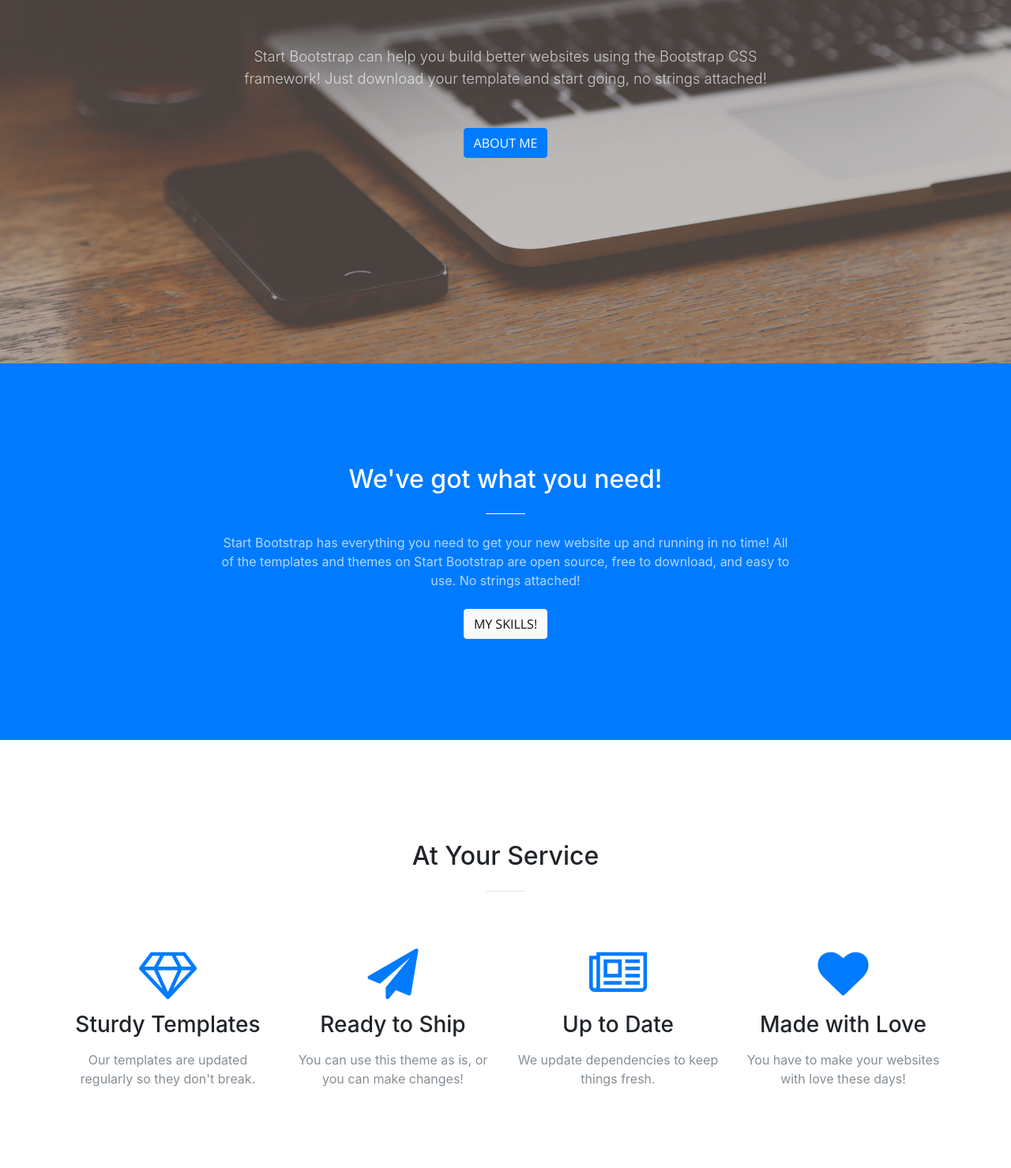
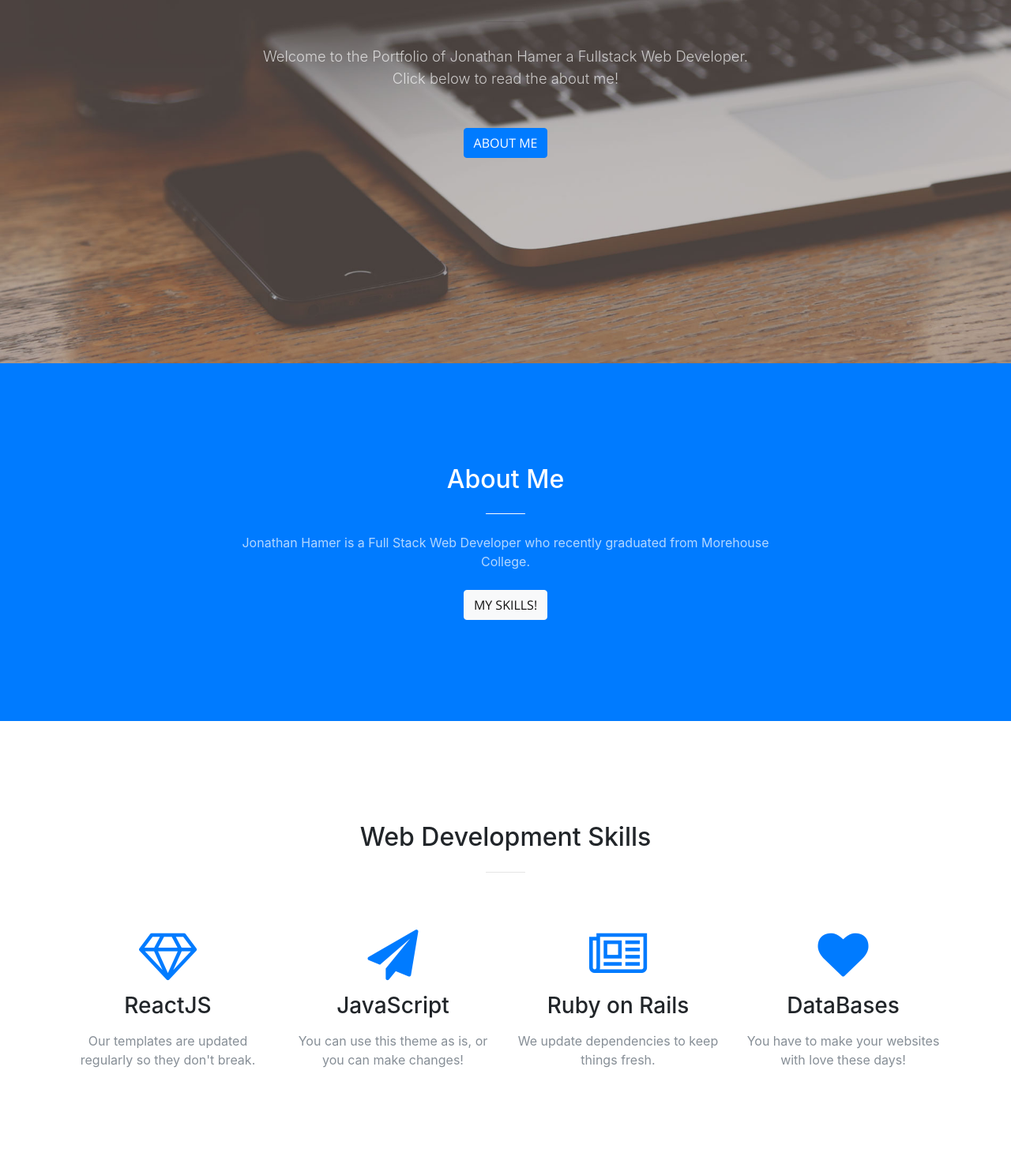
Before and after one commit to hamerjjh/hamerjjh.github.io, a website with bundled scripts: page index.html in a window 1280 px wide. Shown: the part 340-1819 px from the top of the page at 79% size. Built offline with nearby package versions, Linux system fonts and the light colour scheme.

```diff
--- a/index.html
+++ b/index.html
@@ -64,7 +64,7 @@
             <hr>
           </div>
           <div class="col-lg-8 mx-auto">
-            <p class="text-faded mb-5">Start Bootstrap can help you build better websites using the Bootstrap CSS framework! Just download your template and start going, no strings attached!</p>
+            <p class="text-faded mb-5">Welcome to the Portfolio of Jonathan Hamer a Fullstack Web Developer. </br>Click below to read the about me!</p>
             <a class="btn btn-primary btn-xl js-scroll-trigger" href="#about">About Me</a>
           </div>
         </div>
@@ -75,9 +75,9 @@
       <div class="container">
         <div class="row">
           <div class="col-lg-8 mx-auto text-center">
-            <h2 class="section-heading text-white">We've got what you need!</h2>
+            <h2 class="section-heading text-white">About Me</h2>
             <hr class="light my-4">
-            <p class="text-faded mb-4">Start Bootstrap has everything you need to get your new website up and running in no time! All of the templates and themes on Start Bootstrap are open source, free to download, and easy to use. No strings attached!</p>
+            <p class="text-faded mb-4">Jonathan Hamer is a Full Stack Web Developer who recently graduated from Morehouse College.  </p>
             <a class="btn btn-light btn-xl js-scroll-trigger" href="#services">My Skills!</a>
           </div>
         </div>
@@ -88,7 +88,7 @@
       <div class="container">
         <div class="row">
           <div class="col-lg-12 text-center">
-            <h2 class="section-heading">At Your Service</h2>
+            <h2 class="section-heading">Web Development Skills</h2>
             <hr class="my-4">
           </div>
         </div>
@@ -98,28 +98,28 @@
           <div class="col-lg-3 col-md-6 text-center">
             <div class="service-box mt-5 mx-auto">
               <i class="fa fa-4x fa-diamond text-primary mb-3 sr-icons"></i>
-              <h3 class="mb-3">Sturdy Templates</h3>
+              <h3 class="mb-3">ReactJS</h3>
               <p class="text-muted mb-0">Our templates are updated regularly so they don't break.</p>
             </div>
           </div>
           <div class="col-lg-3 col-md-6 text-center">
             <div class="service-box mt-5 mx-auto">
               <i class="fa fa-4x fa-paper-plane text-primary mb-3 sr-icons"></i>
-              <h3 class="mb-3">Ready to Ship</h3>
+              <h3 class="mb-3">JavaScript</h3>
               <p class="text-muted mb-0">You can use this theme as is, or you can make changes!</p>
             </div>
           </div>
           <div class="col-lg-3 col-md-6 text-center">
             <div class="service-box mt-5 mx-auto">
               <i class="fa fa-4x fa-newspaper-o text-primary mb-3 sr-icons"></i>
-              <h3 class="mb-3">Up to Date</h3>
+              <h3 class="mb-3">Ruby on Rails</h3>
               <p class="text-muted mb-0">We update dependencies to keep things fresh.</p>
             </div>
           </div>
           <div class="col-lg-3 col-md-6 text-center">
             <div class="service-box mt-5 mx-auto">
               <i class="fa fa-4x fa-heart text-primary mb-3 sr-icons"></i>
-              <h3 class="mb-3">Made with Love</h3>
+              <h3 class="mb-3">DataBases</h3>
               <p class="text-muted mb-0">You have to make your websites with love these days!</p>
             </div>
           </div>
@@ -235,20 +235,20 @@
       <div class="container">
         <div class="row">
           <div class="col-lg-8 mx-auto text-center">
-            <h2 class="section-heading">Let's Get In Touch!</h2>
+            <h2 class="section-heading">Let's Stay In Touch!</h2>
             <hr class="my-4">
-            <p class="mb-5">Ready to start your next project with us? That's great! Give us a call or send us an email and we will get back to you as soon as possible!</p>
+            <p class="mb-5">Below is my phone number and email address. I look forward to hearing from you in the near future!</p>
           </div>
         </div>
         <div class="row">
           <div class="col-lg-4 ml-auto text-center">
             <i class="fa fa-phone fa-3x mb-3 sr-contact"></i>
-            <p>123-456-6789</p>
+            <p>610-563-3556</p>
           </div>
           <div class="col-lg-4 mr-auto text-center">
             <i class="fa fa-envelope-o fa-3x mb-3 sr-contact"></i>
             <p>
-              <a href="mailto:your-email@your-domain.com">feedback@startbootstrap.com</a>
+              <a href="mailto:your-email@your-domain.com">hamerjjh2@gmail.com</a>
             </p>
           </div>
         </div>
```
